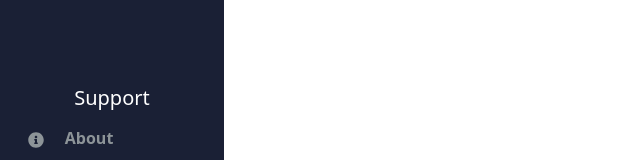
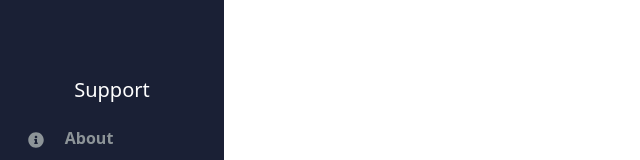
Before and after one commit to Radical-Ghost/TradeTavern, a React (Vite) app: page /help in a window 1280 px wide. Shown: the part 510-670 px from the top of the page, without its empty margins (0-640 px from the left). Built offline with nearby package versions, Linux system fonts and the light colour scheme; a web font is replaced by a local one.

Commit message:
updated index.html, Sidebar.jsx, Sidebar.css, added index.css

```diff
--- a/index.html
+++ b/index.html
@@ -1,7 +1,7 @@
 <!DOCTYPE html>
 <html lang="en">
 	<head>
-		<link rel="stylesheet" href="index.css" />
+		<link rel="stylesheet" href="./src/css/index.css" />
 		<meta charset="utf-8" />
 		<title>TradeTavern</title>
 	</head>
--- a/src/components/Sidebar.jsx
+++ b/src/components/Sidebar.jsx
@@ -35,7 +35,9 @@ export default function Sidebar() {
 					{" "}
 					{/* Sidebar header */}
 					<h3 className="mt-3 text-center py-2 logo-font">
-						TradeTavern
+						<Nav.Link as={Link} to="/">
+							TradeTavern
+						</Nav.Link>
 					</h3>
 					<Nav className="flex-column p-1">
 						{" "}
@@ -62,7 +64,9 @@ export default function Sidebar() {
 					{" "}
 					{/* Sidebar footer */}
 					<Nav className="flex-column p-1">
-						<h5 className="mt-3 text-white text-center">Support</h5>{" "}
+						<h5 className="mt-3 text-white text-center py-2">
+							Support
+						</h5>{" "}
 						{/* Support-text-temporary */}
 						<Nav.Link as={Link} to="/about">
 							<FaInfoCircle style={iconStyle} />{" "}
--- a/src/css/Sidebar.css
+++ b/src/css/Sidebar.css
@@ -16,7 +16,6 @@
 	display: flex;
 	justify-content: center;
 	align-items: center;
-	width: 100%;
 }
 
 .logo-font {
--- /dev/null
+++ b/src/css/index.css
@@ -0,0 +1,9 @@
+html,
+body {
+	margin: 0;
+	padding: 0;
+}
+
+* {
+	box-sizing: border-box;
+}
```
Also changed, not shown: src/css/TopCompanies.css (indentation only).
